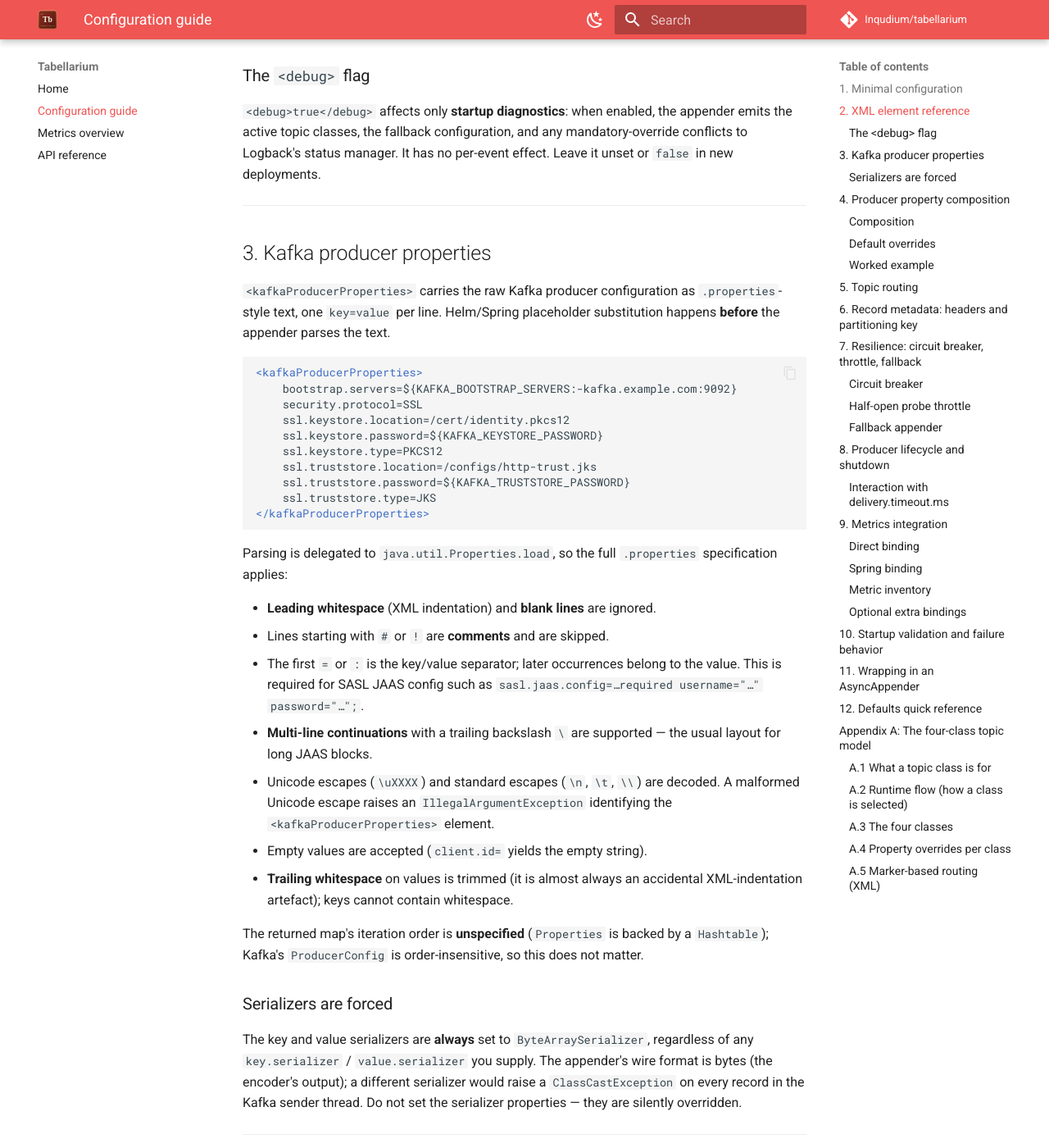
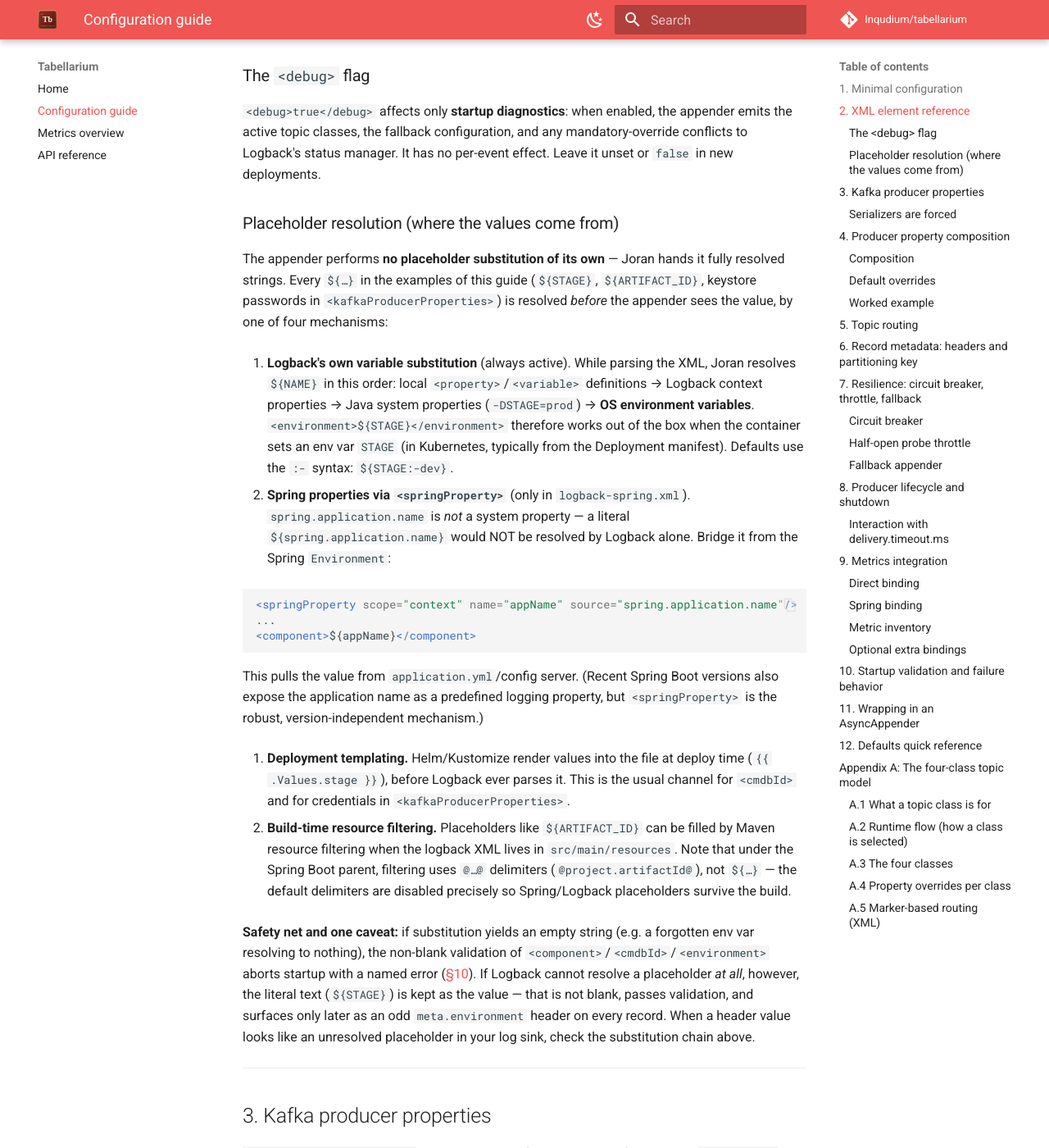
Before and after one commit to Inqudium/tabellarium, an MkDocs documentation site: the page built from docs/config/kafka-appender-config-guide.md, in a window 1280 px wide and 1400 px high, scrolled down 2291 px. Shown: the whole window at 82% size. Built offline with MkDocs 1.6.1 and Material for MkDocs 9.7.7, drawn with Linux system fonts in a browser that asks for light colours; comment, search, counter and statistics services are not loaded; some of the changed text lies outside the part shown.

Commit message:
Document placeholder resolution in the config guide
New section 2 subsection covering the four resolution mechanisms
(Logback variable substitution, springProperty bridge, deployment
templating, Maven resource filtering), the appender's no-substitution
contract, the blank-validation safety net, and the
unresolved-placeholder caveat; cross-referenced from sections 3 and 6.
Also correct the stale "fixed: 1.0.0" agent-version row in the header
table (the version comes from the build-filtered resource).

Co-Authored-By: Claude Fable 5 <noreply@anthropic.com>
Claude-Session: https://claude.ai/code/session_01HrUPJJB4dmFKQDcijUCBNg

````diff
--- a/docs/config/kafka-appender-config-guide.md
+++ b/docs/config/kafka-appender-config-guide.md
@@ -83,13 +83,70 @@ the appender emits the active topic classes, the fallback configuration,
 and any mandatory-override conflicts to Logback's status manager. It has
 no per-event effect. Leave it unset or `false` in new deployments.
 
+### Placeholder resolution (where the values come from)
+
+The appender performs **no placeholder substitution of its own** — Joran
+hands it fully resolved strings. Every `${…}` in the examples of this guide
+(`${STAGE}`, `${ARTIFACT_ID}`, keystore passwords in
+`<kafkaProducerProperties>`) is resolved *before* the appender sees the
+value, by one of four mechanisms:
+
+1. **Logback's own variable substitution** (always active). While parsing
+   the XML, Joran resolves `${NAME}` in this order: local
+   `<property>`/`<variable>` definitions → Logback context properties →
+   Java system properties (`-DSTAGE=prod`) → **OS environment variables**.
+   `<environment>${STAGE}</environment>` therefore works out of the box
+   when the container sets an env var `STAGE` (in Kubernetes, typically
+   from the Deployment manifest). Defaults use the `:-` syntax:
+   `${STAGE:-dev}`.
+
+2. **Spring properties via `<springProperty>`** (only in
+   `logback-spring.xml`). `spring.application.name` is *not* a system
+   property — a literal `${spring.application.name}` would NOT be resolved
+   by Logback alone. Bridge it from the Spring `Environment`:
+
+   ```xml
+   <springProperty scope="context" name="appName" source="spring.application.name"/>
+   ...
+   <component>${appName}</component>
+   ```
+
+   This pulls the value from `application.yml`/config server. (Recent
+   Spring Boot versions also expose the application name as a predefined
+   logging property, but `<springProperty>` is the robust,
+   version-independent mechanism.)
+
+3. **Deployment templating.** Helm/Kustomize render values into the file
+   at deploy time (`{{ .Values.stage }}`), before Logback ever parses it.
+   This is the usual channel for `<cmdbId>` and for credentials in
+   `<kafkaProducerProperties>`.
+
+4. **Build-time resource filtering.** Placeholders like `${ARTIFACT_ID}`
+   can be filled by Maven resource filtering when the logback XML lives in
+   `src/main/resources`. Note that under the Spring Boot parent, filtering
+   uses `@…@` delimiters (`@project.artifactId@`), not `${…}` — the
+   default delimiters are disabled precisely so Spring/Logback
+   placeholders survive the build.
+
+**Safety net and one caveat:** if substitution yields an empty string
+(e.g. a forgotten env var resolving to nothing), the non-blank validation
+of `<component>`/`<cmdbId>`/`<environment>` aborts startup with a named
+error ([§10](#10-startup-validation-and-failure-behavior)). If Logback
+cannot resolve a placeholder *at all*, however, the literal text
+(`${STAGE}`) is kept as the value — that is not blank, passes validation,
+and surfaces only later as an odd `meta.environment` header on every
+record. When a header value looks like an unresolved placeholder in your
+log sink, check the substitution chain above.
+
 ---
 
 ## 3. Kafka producer properties
 
 `<kafkaProducerProperties>` carries the raw Kafka producer configuration as
 `.properties`-style text, one `key=value` per line. Helm/Spring placeholder
-substitution happens **before** the appender parses the text.
+substitution happens **before** the appender parses the text — see
+[Placeholder resolution](#placeholder-resolution-where-the-values-come-from)
+for the resolution chain.
 
 ```xml
 <kafkaProducerProperties>
@@ -315,7 +372,12 @@ at startup and shared across all events (zero per-event allocation):
 | `meta.cmdbId`        | `<cmdbId>`                            |
 | `meta.environment`   | `<environment>`                       |
 | `meta.agent.name`    | fixed: `logback-kafka-appender`       |
-| `meta.agent.version` | fixed: `1.0.0`                        |
+| `meta.agent.version` | the library version, read from a build-time-filtered resource (`unknown` if missing) |
+
+The three `<…>` values are whatever placeholder resolution produced at
+startup — see
+[Placeholder resolution](#placeholder-resolution-where-the-values-come-from)
+for where they come from and for the unresolved-placeholder caveat.
 
 The **partitioning key** (the Kafka record key) is derived per event. The
 default extractor reads the MDC entry `traceId` and uses it if non-blank;
````
